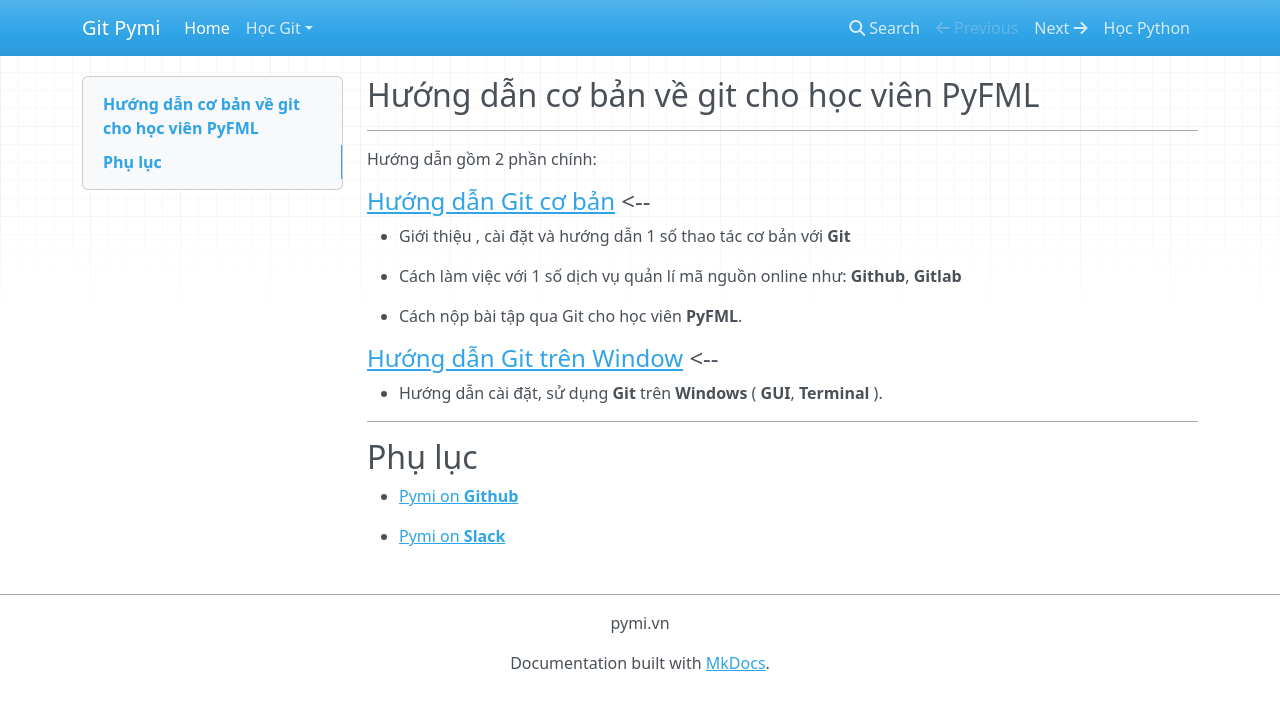
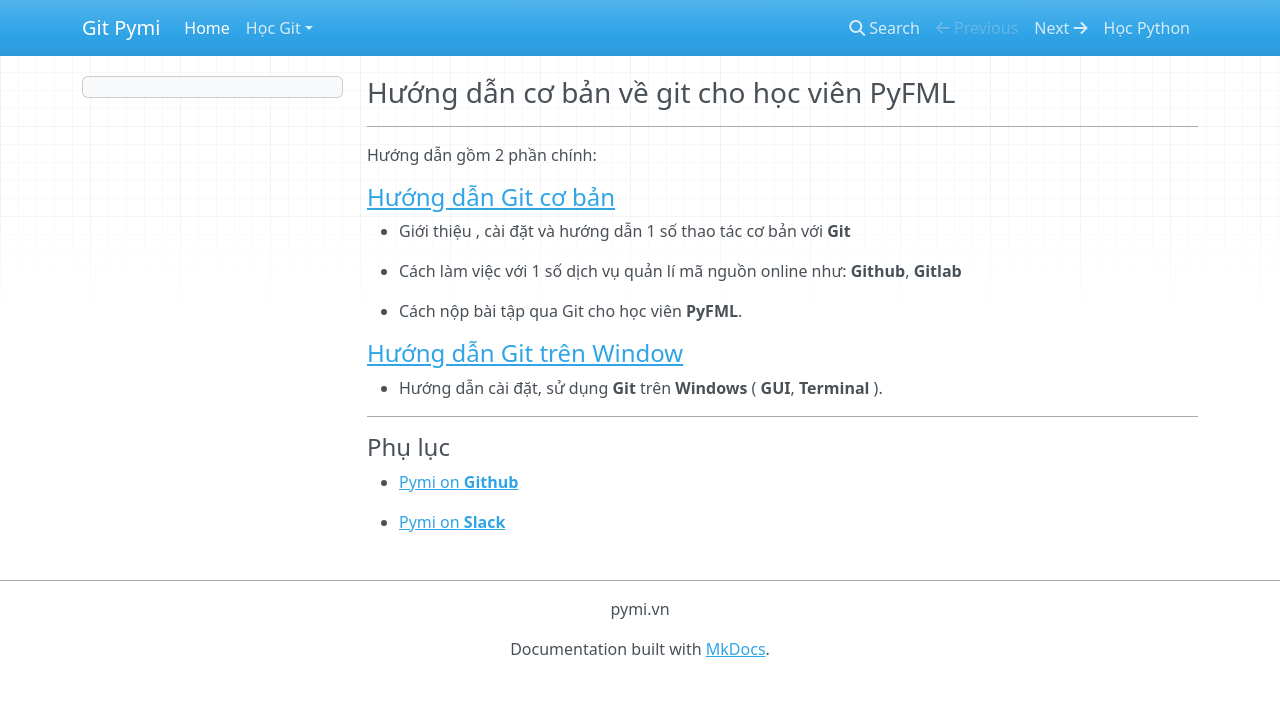
Before and after one commit to pymivn/vinagit, an MkDocs documentation site: the page built from docs/index.md, in a window 1280 px wide. Shown: the top 710 px of the page. Built offline with MkDocs 1.6.1, drawn with Linux system fonts in a browser that asks for light colours; nearby versions of some CDN libraries; old or Windows-style settings are respelled for this version of MkDocs.

Commit message:
fix index.html

```diff
--- a/docs/index.md
+++ b/docs/index.md
@@ -1,11 +1,10 @@
-Hướng dẫn cơ bản về git cho học viên PyFML
----
+### Hướng dẫn cơ bản về git cho học viên PyFML
 
 ---
 
 Hướng dẫn gồm 2 phần chính:
 
-#### [__Hướng dẫn Git cơ bản__](introduction_to_git.md)  <--
+#### [__Hướng dẫn Git cơ bản__](introduction_to_git.md)
 
 * Giới thiệu , cài đặt và hướng dẫn 1 số thao tác cơ bản với __Git__
 
@@ -13,14 +12,13 @@ Hướng dẫn gồm 2 phần chính:
 
 * Cách nộp bài tập qua Git cho học viên __PyFML__.
 
-#### [__Hướng dẫn Git trên Window__](introduction_to_git_GUI.md) <--
+#### [__Hướng dẫn Git trên Window__](introduction_to_git_GUI.md)
 
 * Hướng dẫn cài đặt, sử dụng __Git__ trên __Windows__ ( __GUI__, __Terminal__ ).
 
 ---
 
-Phụ lục
----
+####Phụ lục
 
 * [Pymi on __Github__](https://github.com/pymivn)
 
```
